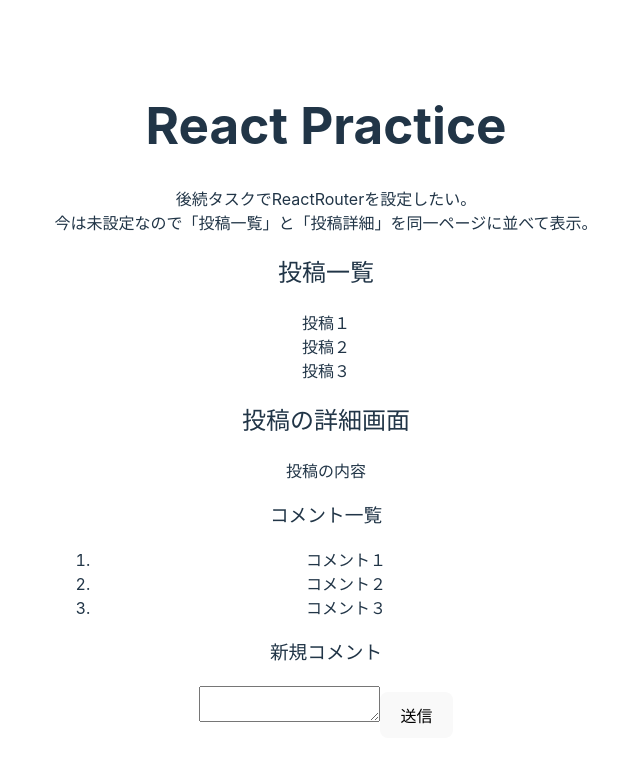
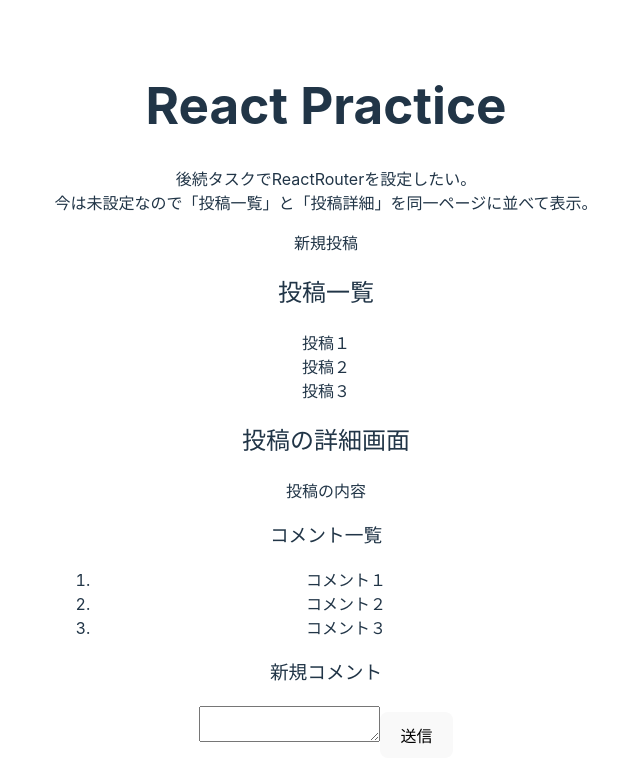
Before and after one commit to Nine-777/react-practice, a React (Vite) app: page / in a window 1280 px wide. Shown: the top 782 px of the page, without its empty margins (314-954 px from the left). Built offline with nearby package versions, Linux system fonts and the light colour scheme.

Commit message:
:paintbrash: #54 sectionタグをSectionContainerに置き換え

```diff
--- a/src/components/Comments.tsx
+++ b/src/components/Comments.tsx
@@ -1,9 +1,10 @@
 // ---- Components ----
 import SubmitButton from './SubmitButton';
+import SectionContainer from './SectionContainer';
 
 export default function Comments() {
   return (
-    <section>
+    <SectionContainer>
       <h3>コメント一覧</h3>
       <ol>
         <li>コメント１</li>
@@ -15,6 +16,6 @@ export default function Comments() {
         <textarea name="#" id="#"></textarea>
         <SubmitButton />
       </form>
-    </section>
+    </SectionContainer>
   );
 }
--- a/src/pages/Home.tsx
+++ b/src/pages/Home.tsx
@@ -1,10 +1,16 @@
+// ---- Components ----
+import SectionContainer from '../components/SectionContainer';
+
 export default function Home() {
   return (
-    <section>
-      <h2>投稿一覧</h2>
-      <article>投稿１</article>
-      <article>投稿２</article>
-      <article>投稿３</article>
-    </section>
+    <>
+      <SectionContainer>新規投稿</SectionContainer>
+      <SectionContainer>
+        <h2>投稿一覧</h2>
+        <article>投稿１</article>
+        <article>投稿２</article>
+        <article>投稿３</article>
+      </SectionContainer>
+    </>
   );
 }
--- a/src/pages/Post.tsx
+++ b/src/pages/Post.tsx
@@ -1,11 +1,14 @@
 // ---- Component ----
 import Comments from '../components/Comments';
+import SectionContainer from '../components/SectionContainer';
 
 export default function Post() {
   return (
     <article>
-      <h2>投稿の詳細画面</h2>
-      <p>投稿の内容</p>
+      <SectionContainer>
+        <h2>投稿の詳細画面</h2>
+        <p>投稿の内容</p>
+      </SectionContainer>
       <Comments />
     </article>
   );
```
